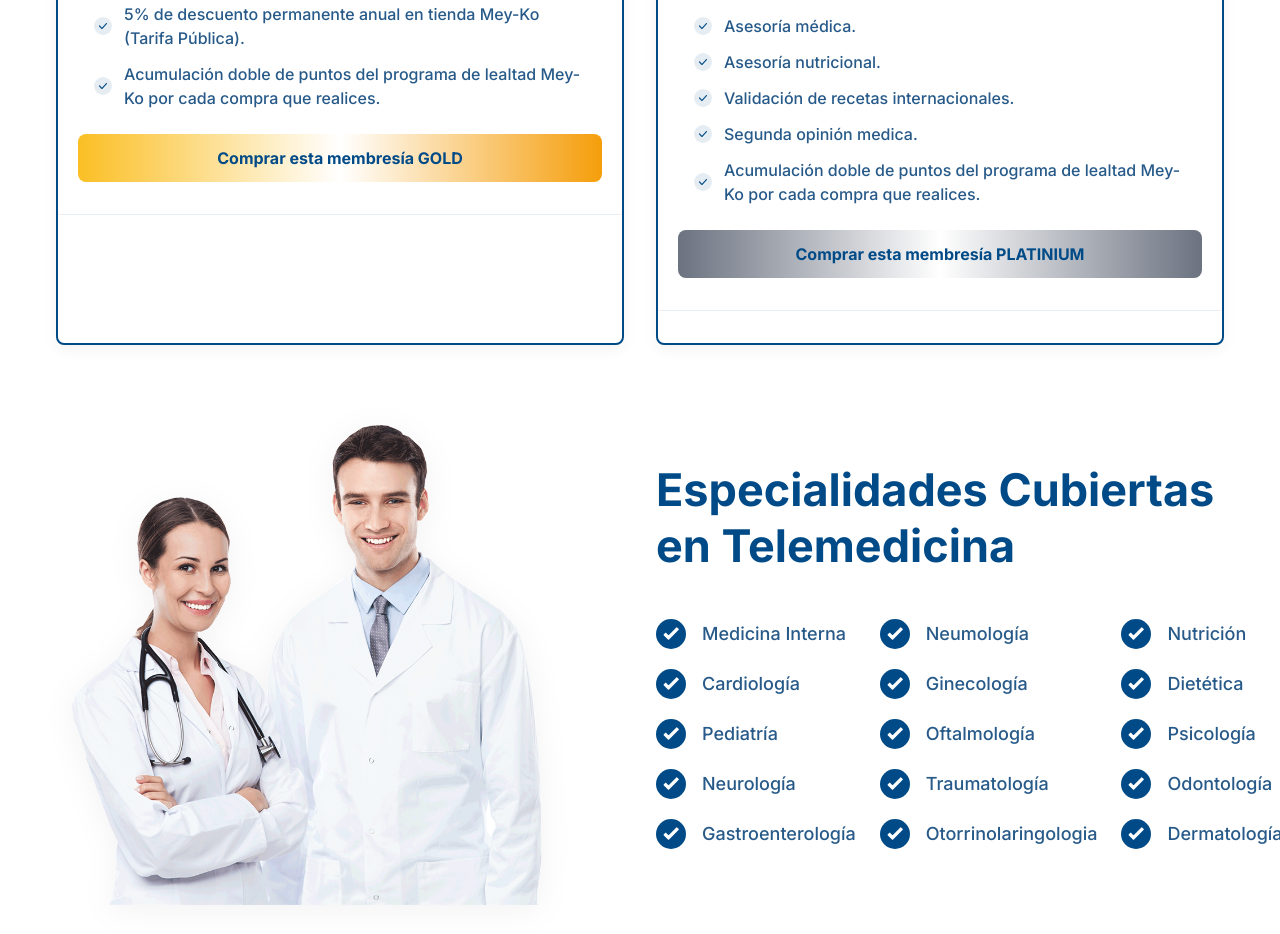
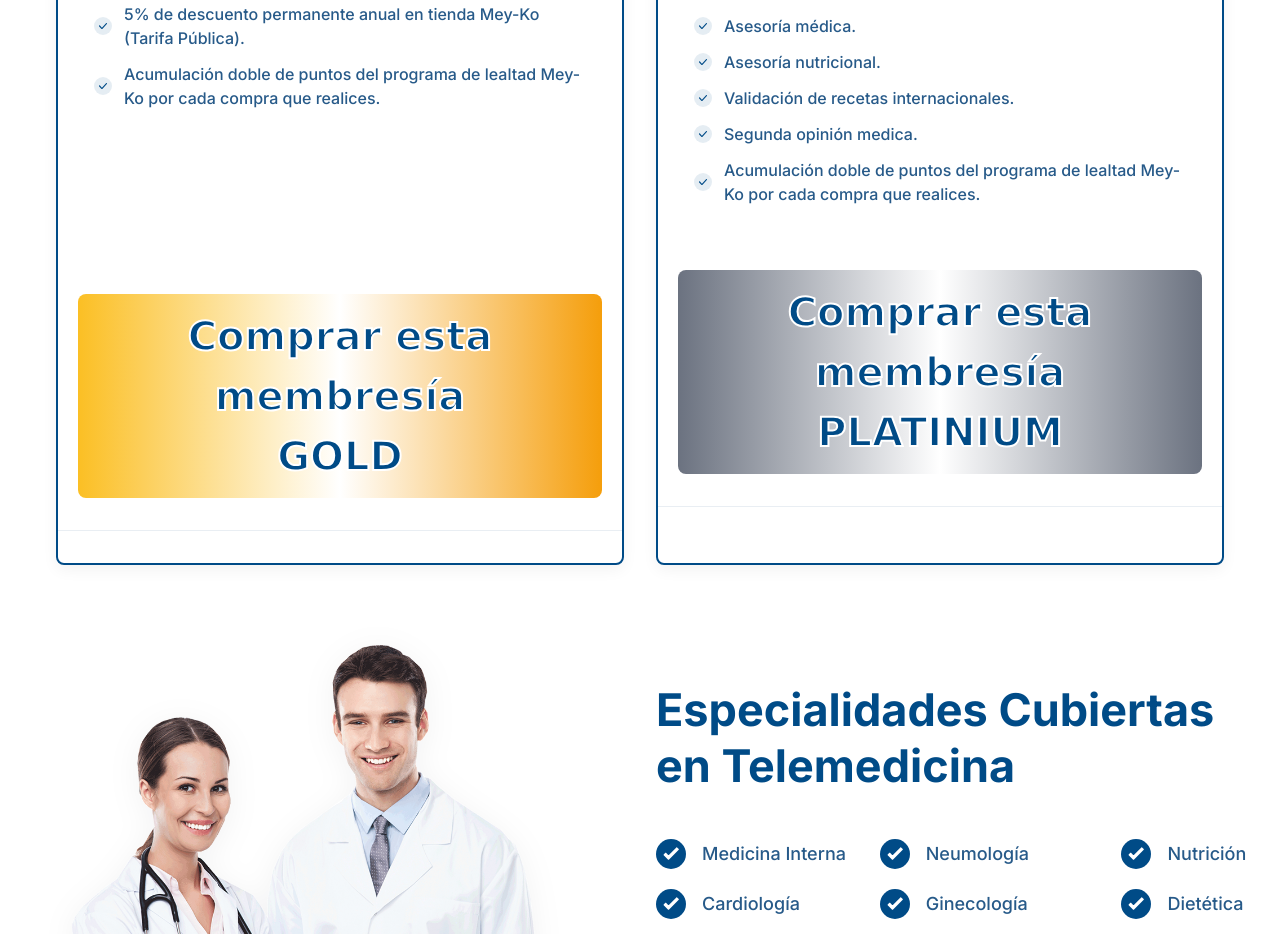
Before and after one commit to luisarl/MEY-KO-WEB, a Next.js app: page / in a window 1280 px wide. Shown: the part 2160-3094 px from the top of the page. Built offline with nearby package versions, Linux system fonts and the light colour scheme.

Commit message:
estilo botones pricinc

```diff
--- a/src/components/Pricing/index.tsx
+++ b/src/components/Pricing/index.tsx
@@ -25,8 +25,9 @@ const Pricing = () => {
             duration={isMonthly ? "Anuales" : "Anuales"}
             subtitle=""
             boton ={
-                <button className="flex w-full items-center justify-center rounded-lg bg-gradient-to-r from-amber-400 via-white to-amber-500 p-3 text-base font-bold text-primary transition duration-300 ease-in-out hover:bg-opacity-80 hover:shadow-signUp">
+                <button className="flex w-full mt-40 items-center justify-center rounded-lg bg-gradient-to-r from-amber-400 via-white to-amber-500 p-3 boton-membresia text-[40px] font-black text-primary transition duration-300 ease-in-out hover:bg-opacity-80 hover:shadow-signUp">
                   Comprar esta membresía
+                  <br />
                   GOLD
                 </button>
             }
@@ -44,10 +45,12 @@ const Pricing = () => {
             duration={isMonthly ? "Anuales" : "Anuales"}
             subtitle=""
             boton={
-              <button className="flex w-full items-center justify-center rounded-lg bg-gradient-to-r from-gray-500 via-white to-gray-500 p-3 text-base font-bold text-primary transition duration-300 ease-in-out hover:bg-opacity-80 hover:shadow-signUp">
-              Comprar esta membresía
-              PLATINIUM
-            </button>
+              <button className="flex w-full mt-10 items-center justify-center rounded-lg bg-gradient-to-r from-gray-500 via-white to-gray-500 p-3 boton-membresia text-[40px] font-black text-primary transition duration-300 ease-in-out hover:bg-opacity-80 hover:shadow-signUp">
+
+                Comprar esta membresía
+                <br />
+                PLATINIUM
+              </button>
             }
           >
             <OfferList text="Telemedicina." status="active" />
--- a/src/styles/index.css
+++ b/src/styles/index.css
@@ -30,4 +30,10 @@
   input#checkboxLabel:checked ~ .box span {
     @apply opacity-100;
   }
+
+  .boton-membresia
+  {
+    -webkit-text-stroke: 2px white;
+    font-family: Verdana, Tahoma, sans-serif;
+  }
 }
```
